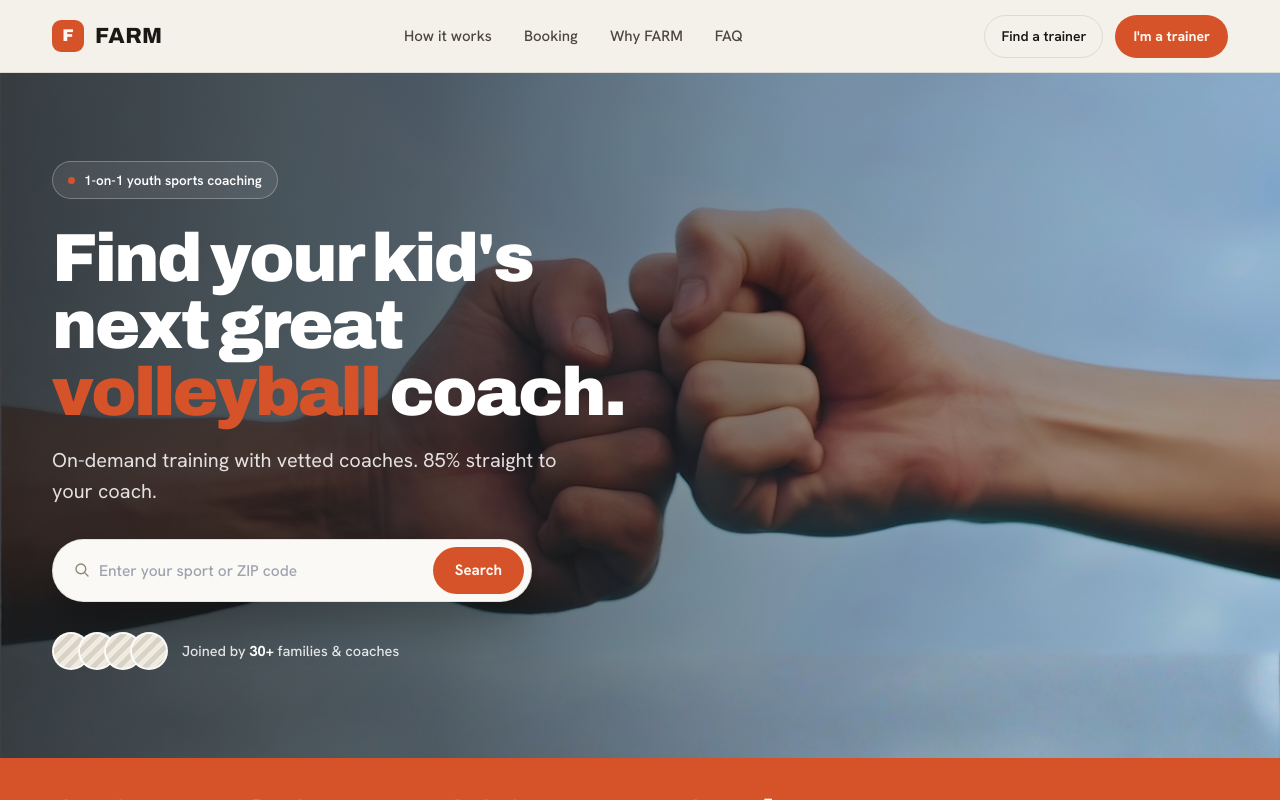
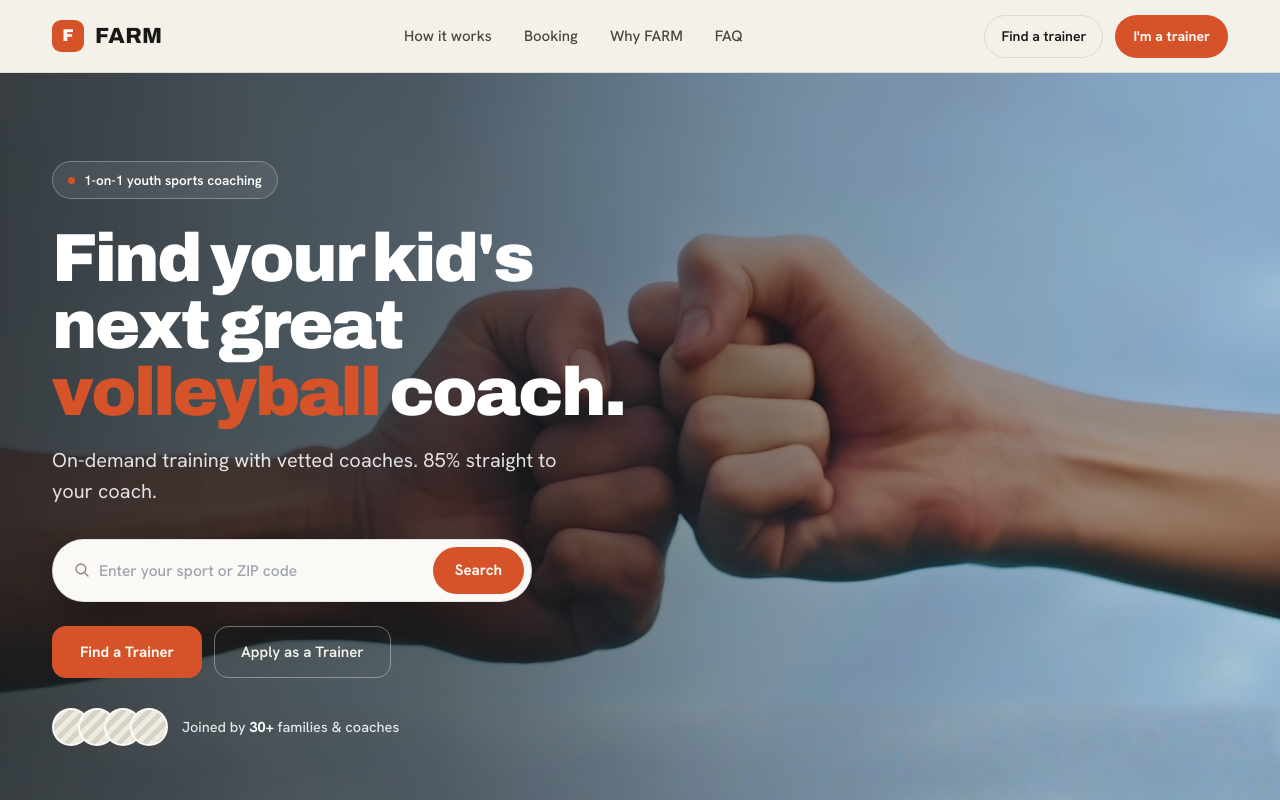
Before and after one commit to winstonkjames6-ops/farm-app, a Next.js app: page / in a window 1280 px wide. Built offline with nearby package versions, Linux system fonts and the light colour scheme.

Commit message:
add FARM landing page

```diff
--- a/app/page.tsx
+++ b/app/page.tsx
@@ -1,6 +1,7 @@
 'use client'
 
 import { useEffect, useRef } from 'react'
+import Link from 'next/link'
 
 export default function Home() {
   const rootRef = useRef<HTMLDivElement>(null)
@@ -232,6 +233,27 @@ export default function Home() {
                   transition: 'transform .15s ease,filter .15s ease',
                 }}>Search</a>
               </div>
+              <div style={{
+                display: 'flex', flexWrap: 'wrap', gap: '12px',
+                marginTop: '24px', animation: 'fadeUp .55s cubic-bezier(.2,.7,.2,1) both .6s',
+              }}>
+                <Link href="/parent-signup" style={{
+                  display: 'inline-flex', alignItems: 'center', justifyContent: 'center', gap: '8px',
+                  background: 'var(--accent)', color: 'var(--accent-ink)',
+                  padding: '15px 28px', borderRadius: 'var(--radius)',
+                  fontFamily: "'Hanken Grotesk',sans-serif", fontWeight: 700, fontSize: '15px',
+                  textDecoration: 'none', transition: 'transform .15s ease,filter .15s ease',
+                }}>Find a Trainer</Link>
+                <Link href="/trainer-signup" style={{
+                  display: 'inline-flex', alignItems: 'center', justifyContent: 'center', gap: '8px',
+                  background: 'transparent', color: 'var(--bg)',
+                  border: '1.5px solid rgba(244,241,234,.4)',
+                  padding: '13.5px 26px', borderRadius: 'var(--radius)',
+                  fontFamily: "'Hanken Grotesk',sans-serif", fontWeight: 600, fontSize: '15px',
+                  textDecoration: 'none', transition: 'border-color .15s ease,transform .15s ease',
+                }}>Apply as a Trainer</Link>
+              </div>
+
               <div style={{
                 display: 'var(--social-display)', alignItems: 'center', gap: '14px',
                 marginTop: '30px', animation: 'fadeIn .6s ease both .7s',
--- a/package.json
+++ b/package.json
@@ -9,6 +9,7 @@
     "lint": "next lint"
   },
   "dependencies": {
+    "framer-motion": "^12.40.0",
     "gsap": "^3.15.0",
     "next": "^14.0.0",
     "react": "^18.2.0",
```
Also changed, not shown: 1 other file (tests, documents, lock files or other folders).
